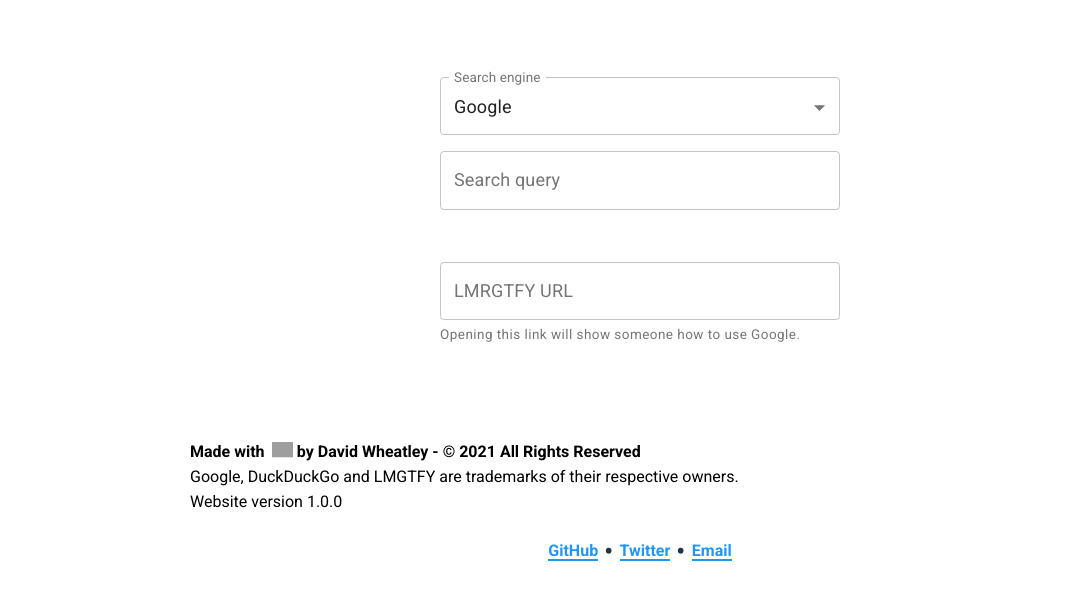
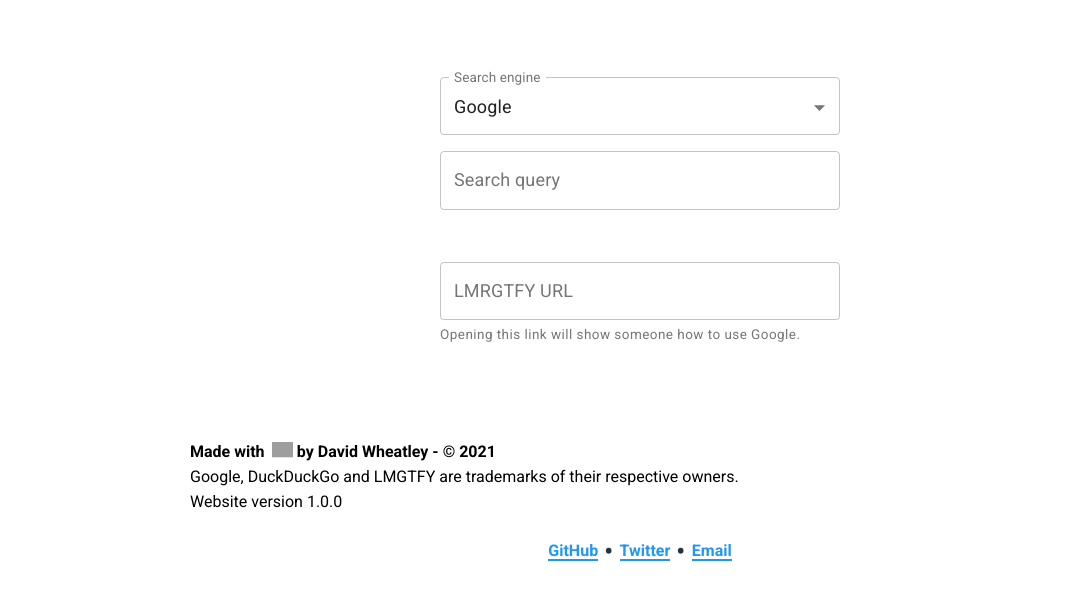
Before and after one commit to davwheat/let-me-really-google-that-for-you, a Gatsby site: page / in a window 1280 px wide. Shown: the part 273-872 px from the top of the page, without its empty margins (0-1082 px from the left). Built offline with nearby package versions, Linux system fonts and the light colour scheme; Gatsby itself is replaced by a stand-in of ours; grey boxes are pictures that could not be loaded.

Commit message:
Remove "All rights reserved" from Footer

```diff
--- a/src/components/Footer.tsx
+++ b/src/components/Footer.tsx
@@ -34,7 +34,7 @@
         <span role="img" aria-label="love">
           <img draggable="false" className="twemoji" alt="love" src="https://twemoji.maxcdn.com/v/13.0.1/72x72/2764.png" />
         </span>{' '}
-        by David Wheatley - &copy; {new Date().getFullYear()} All Rights Reserved
+        by David Wheatley - &copy; {new Date().getFullYear()}
       </Whisper>
 
       <Whisper>{searchEngineNames} and LMGTFY are trademarks of their respective owners.</Whisper>
```
